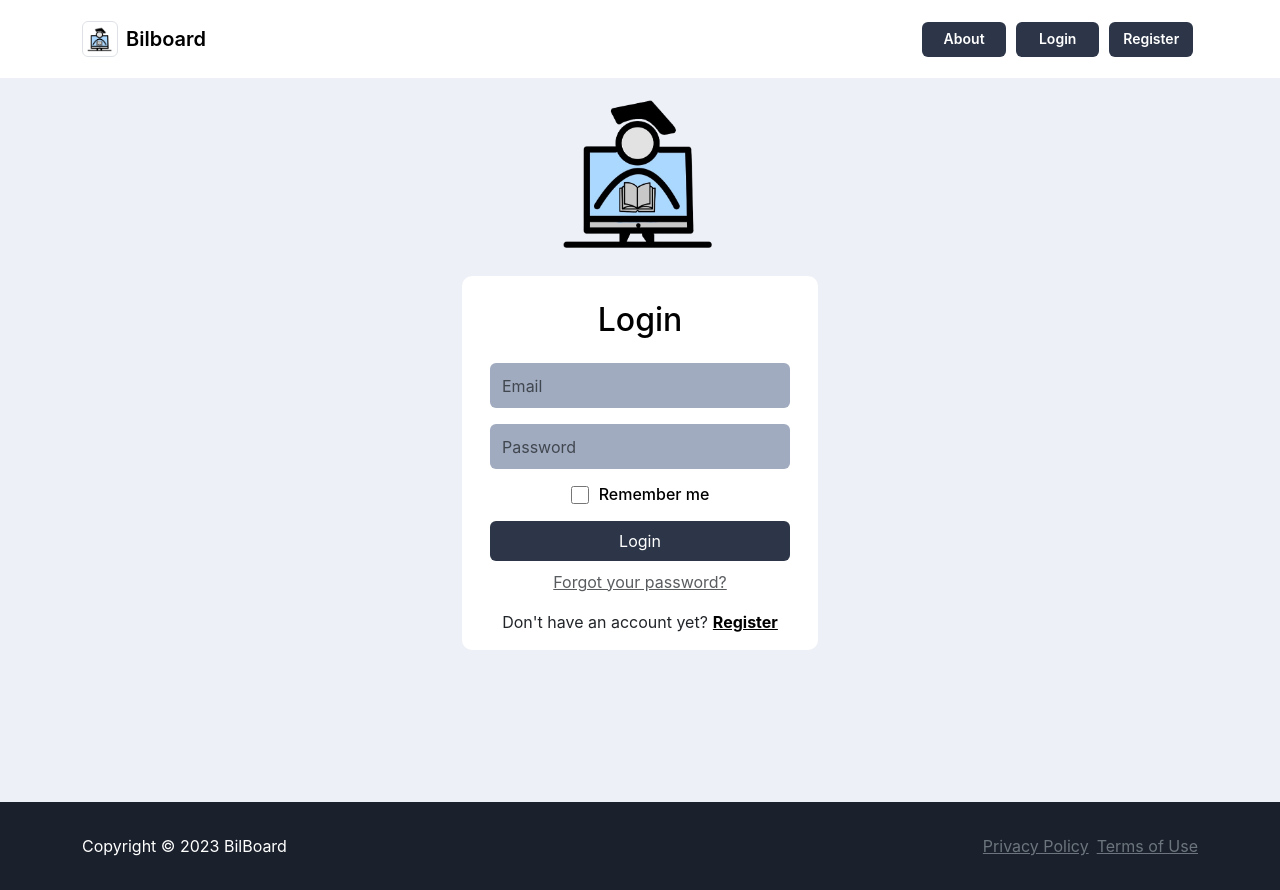
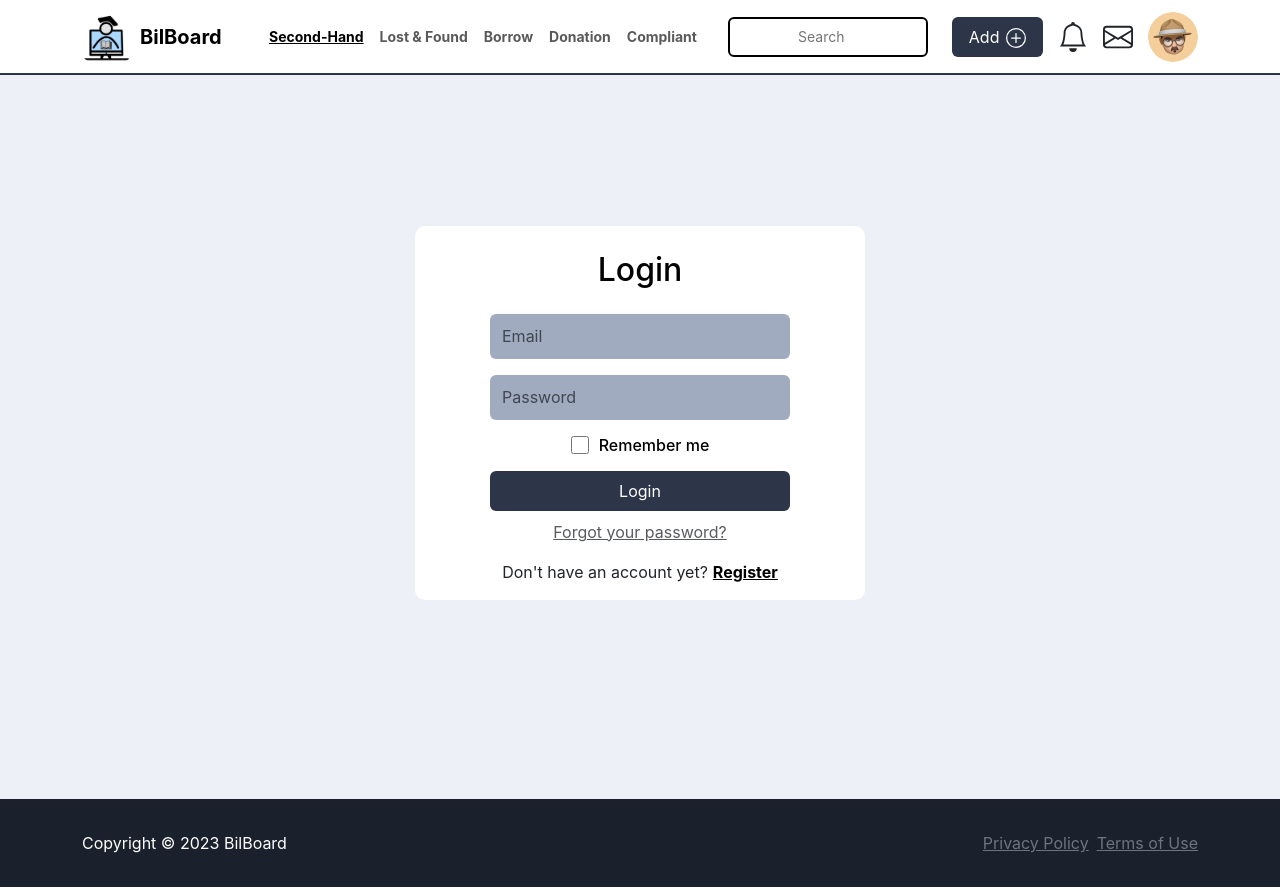
Before and after one commit to mburakdemirel/BilBoard, a React (Create React App) app in the folder frontend/: page /login in a window 1280 px wide. Built offline with nearby package versions, Linux system fonts and the light colour scheme.

Commit message:
-Login and register page edited

```diff
--- a/frontend/src/App.js
+++ b/frontend/src/App.js
@@ -13,9 +13,8 @@ import NavigationBarDefault from "./components/NavigationBarDefault";
 function App() {
   return (
     <div className="App">
-
       <Routes>
-        <Route path='/login' element={<><NavigationBarLanding/><LoginPage/></>}></Route>
+        <Route path='/login' element={<><NavigationBarDefault/><LoginPage/></>}></Route>
         <Route path='/register' element={<><NavigationBarLanding/><RegisterPage/></>}></Route>
         {/** We will probably add a new component called <ProtectedRoute> or something for pages that should be seen after authentication */}
         <Route path='/' element={<><NavigationBarLanding/><LandingPage/></>}></Route>
--- a/frontend/src/components/LoginPage.js
+++ b/frontend/src/components/LoginPage.js
@@ -7,11 +7,11 @@ import Footer from "./Footer"; // Import Bootstrap CSS
 function LoginPage(){
     return(
 
-            <section className="d-flex flex-column justify-content-start align-items-center py-4 py-xl-5 position-relative" style={{ background: '#edf0f7', height: '90.5vh' }}>
-                <img data-aos="fade-down" data-aos-duration="600" src={Logo} alt="Logo" style={{ marginBottom: '22px', marginTop: '-3%', width: '163px' }} />
+            <section className="d-flex flex-column justify-content-center align-items-center py-4 py-xl-5 position-relative" style={{ background: '#edf0f7', height: '90.5vh' }}>
+
                 <div className="container" data-aos="fade-up" data-aos-duration="600">
                     <div className="row d-flex justify-content-center">
-                        <div className="col-md-6 col-xl-4 d-flex justify-content-center align-items-center">
+                        <div className="col-md-6 col-xl-4 d-flex justify-content-center align-items-center" style={{width: '500px'}}>
                             <div className="card mb-5" style={{ borderStyle: 'none', borderRadius: '10px', paddingTop: '20px', width: '450px' }}>
                                 <div className="d-flex flex-column align-items-center">
                                     <h2 style={{ fontFamily: 'Inter, sans-serif', color: 'rgb(0,0,0)', marginTop: '5px' }}>Login</h2>
--- a/frontend/src/components/NavigationBarDefault.js
+++ b/frontend/src/components/NavigationBarDefault.js
@@ -5,6 +5,7 @@ import { NavLink } from 'react-router-dom';
 
 const navbarStyle = {
     borderBottom: '2px solid #2d3647',
+    height: '75px'
 };
 
 const brandIconStyle = {
@@ -35,17 +36,13 @@ function NavigationBarDefault(){
                     <span className="visually-hidden">Toggle navigation</span>
                     <span className="navbar-toggler-icon"></span>
                 </button>
-                <div id="navcol-3" className="collapse navbar-collapse" style={{ fontFamily: 'Inter, sans-serif' }}>
+                <div id="navcol-3" className="collapse navbar-collapse" style={{ fontFamily: 'Inter, sans-serif', fontSize:'14px'}}>
                     <ul className="navbar-nav mx-auto" style={{ fontWeight: 'bold' }}>
                         <li className="nav-item"><a className="nav-link active" href="#" style={{ textDecoration: 'underline' }}>Second-Hand</a></li>
                         <li className="nav-item"><a className="nav-link" href="#">Lost & Found</a></li>
                         <li className="nav-item"><a className="nav-link" href="#">Borrow</a></li>
                         <li className="nav-item"><a className="nav-link" href="#">Donation</a></li>
-                        <li className="nav-item">
-                            <a className="nav-link" href="#">
-                                <span style={{ color: 'var(--bs-nav-link-hover-color)' }}>Compliant</span>
-                            </a>
-                        </li>
+                        <li className="nav-item"><a className="nav-link" href="#">Compliant</a></li>
                     </ul>
                     <div className="me-4" style={{ maxWidth: '200px', height: '40px' }}>
                         <input className="d-flex justify-content-xxl-center" type="search" style={{ width: '100%', height: '100%', borderRadius: '6px', border: '2px solid var(--bs-navbar-active-color)', paddingLeft: '5px', paddingRight: '5px', fontFamily: 'Inter, sans-serif', textAlign: 'center' }} placeholder="Search" />
--- a/frontend/src/components/NavigationBarLanding.js
+++ b/frontend/src/components/NavigationBarLanding.js
@@ -6,7 +6,7 @@ function NavigationBarLanding(){
     return (
 
             <nav className="navbar navbar-expand-sm sticky-top d-lg-flex align-items-start py-3 navbar-light"
-                style={{background: '#ffffff'}}>
+                style={{background: '#ffffff',height: '75px' }}>
 
                 <div className="container">
                     <a className="navbar-brand d-flex align-items-center" href="#">
--- a/frontend/src/components/RegisterPage.js
+++ b/frontend/src/components/RegisterPage.js
@@ -4,10 +4,23 @@ import Logo from './assets/img/logo_bugbunny-removebg-preview.png'
 import NavigationBarLanding from "./NavigationBarLanding";
 import Footer from "./Footer"; // Import Bootstrap CSS
 
+const inputStyles = {
+    background: '#a0abc0',
+    height: '45px',
+    border: 'none',
+    width: '300px',
+    fontFamily: 'Inter, sans-serif'
+};
+
+const textStyles = {
+    textAlign: 'center',
+    fontFamily: 'Inter, sans-serif'
+};
+
+
 function RegisterPage(){
     return(
-        <section className="d-flex flex-column justify-content-start align-items-center position-relative py-4 py-xl-5" style={{ background: '#edf0f7', height: '90.5vh', minHeight: '700px'}}>
-            <img data-aos="fade-down" data-aos-duration="600" src={Logo} alt="Logo" style={{ marginBottom: '25px', width: '100px', marginTop: '-30px' }} />
+        <section className="d-flex flex-column justify-content-center align-items-center position-relative py-4 py-xl-5" style={{ background: '#edf0f7', height: '90.5vh', minHeight: '700px'}}>
             <div className="container" data-aos="fade-up" data-aos-duration="600">
                 <div className="row d-flex justify-content-center" style={{ height: '485px' }}>
                     <div className="col-md-6 col-xl-4 d-flex justify-content-center align-items-start" style={{ paddingRight: '15px', paddingLeft: '15px', width: '516px', height: '485px' }}>
@@ -33,17 +46,4 @@ function RegisterPage(){
     );
 };
 
-const inputStyles = {
-    background: '#a0abc0',
-    height: '45px',
-    border: 'none',
-    width: '300px',
-    fontFamily: 'Inter, sans-serif'
-};
-
-const textStyles = {
-    textAlign: 'center',
-    fontFamily: 'Inter, sans-serif'
-};
-
 export default RegisterPage;
```
